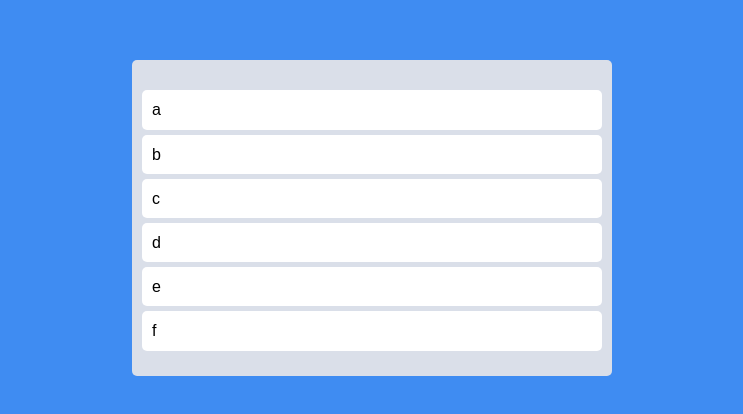
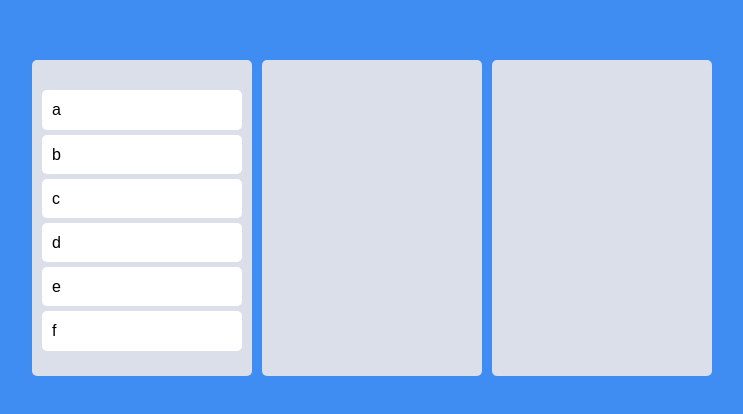
Before and after one commit to shine-jung/react-master, a React (Create React App) app: page / in a window 1280 px wide. Shown: the part 182-596 px from the top of the page, without its empty margins (268-1011 px from the left). Built offline with nearby package versions, Linux system fonts and the light colour scheme.

Commit message:
6.8 Multi Boards

```diff
--- a/src/App.tsx
+++ b/src/App.tsx
@@ -1,12 +1,12 @@
-import { DragDropContext, Droppable, DropResult } from "react-beautiful-dnd";
+import { DragDropContext, DropResult } from "react-beautiful-dnd";
 import { useRecoilState } from "recoil";
 import styled from "styled-components";
 import { toDoState } from "./atoms";
-import DragabbleCard from "./Components/DragabbleCard";
+import Board from "./Components/Board";
 
 const Wrapper = styled.div`
   display: flex;
-  max-width: 480px;
+  max-width: 680px;
   width: 100%;
   margin: 0 auto;
   justify-content: center;
@@ -17,42 +17,28 @@
 const Boards = styled.div`
   display: grid;
   width: 100%;
-  grid-template-columns: repeat(1, 1fr);
-`;
-
-const Board = styled.div`
-  padding: 20px 10px;
-  padding-top: 30px;
-  background-color: ${(props) => props.theme.boardColor};
-  border-radius: 5px;
-  min-height: 200px;
+  gap: 10px;
+  grid-template-columns: repeat(3, 1fr);
 `;
 
 function App() {
   const [toDos, setToDos] = useRecoilState(toDoState);
   const onDragEnd = ({ draggableId, destination, source }: DropResult) => {
     if (!destination) return;
-    setToDos((oldToDos) => {
-      const toDosCopy = [...oldToDos];
-      toDosCopy.splice(source.index, 1);
-      toDosCopy.splice(destination.index, 0, draggableId);
-      return toDosCopy;
-    });
+    // setToDos((oldToDos) => {
+    //   const toDosCopy = [...oldToDos];
+    //   toDosCopy.splice(source.index, 1);
+    //   toDosCopy.splice(destination.index, 0, draggableId);
+    //   return toDosCopy;
+    // });
   };
   return (
     <DragDropContext onDragEnd={onDragEnd}>
       <Wrapper>
         <Boards>
-          <Droppable droppableId="one">
-            {(provided) => (
-              <Board ref={provided.innerRef} {...provided.droppableProps}>
-                {toDos.map((toDo, index) => (
-                  <DragabbleCard key={toDo} index={index} toDo={toDo} />
-                ))}
-                {provided.placeholder}
-              </Board>
-            )}
-          </Droppable>
+          {Object.keys(toDos).map((boardId) => (
+            <Board key={boardId} boardId={boardId} toDos={toDos[boardId]} />
+          ))}
         </Boards>
       </Wrapper>
     </DragDropContext>
--- /dev/null
+++ b/src/Components/Board.tsx
@@ -0,0 +1,33 @@
+import { Droppable } from "react-beautiful-dnd";
+import styled from "styled-components";
+import DragabbleCard from "./DragabbleCard";
+
+const Wrapper = styled.div`
+  padding: 20px 10px;
+  padding-top: 30px;
+  background-color: ${(props) => props.theme.boardColor};
+  border-radius: 5px;
+  min-height: 200px;
+`;
+
+interface IBoardProps {
+  toDos: string[];
+  boardId: string;
+}
+
+function Board({ toDos, boardId }: IBoardProps) {
+  return (
+    <Droppable droppableId={boardId}>
+      {(provided) => (
+        <Wrapper ref={provided.innerRef} {...provided.droppableProps}>
+          {toDos.map((toDo, index) => (
+            <DragabbleCard key={toDo} index={index} toDo={toDo} />
+          ))}
+          {provided.placeholder}
+        </Wrapper>
+      )}
+    </Droppable>
+  );
+}
+
+export default Board;
--- a/src/atoms.tsx
+++ b/src/atoms.tsx
@@ -1,6 +1,14 @@
 import { atom } from "recoil";
 
-export const toDoState = atom({
+interface IToDoState {
+  [key: string]: string[];
+}
+
+export const toDoState = atom<IToDoState>({
   key: "toDo",
-  default: ["a", "b", "c", "d", "e", "f"],
+  default: {
+    to_do: ["a", "b", "c", "d", "e", "f"],
+    doing: [],
+    done: [],
+  },
 });
```
Also changed, not shown: 1 other file (tests, documents, lock files or other folders).
